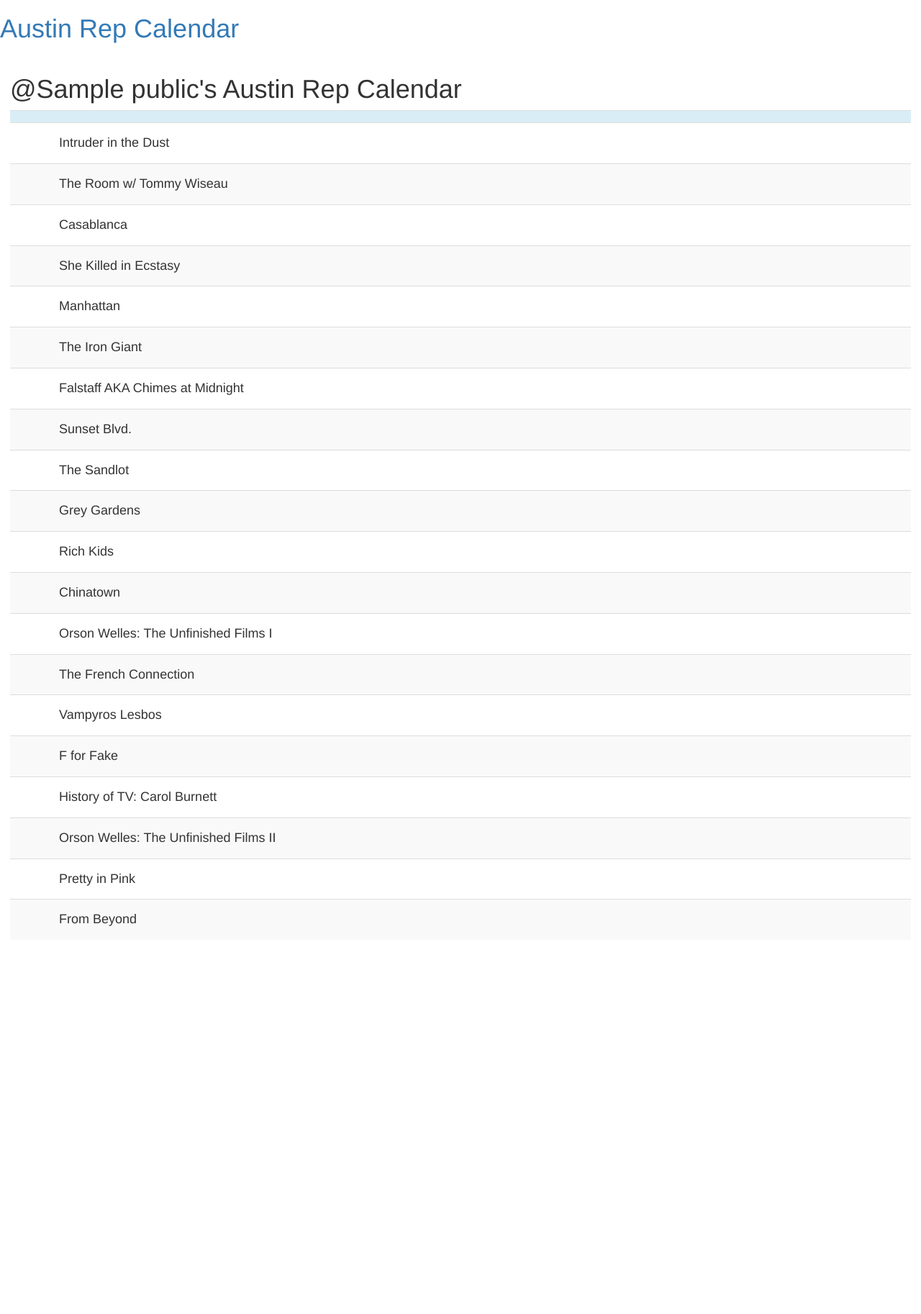
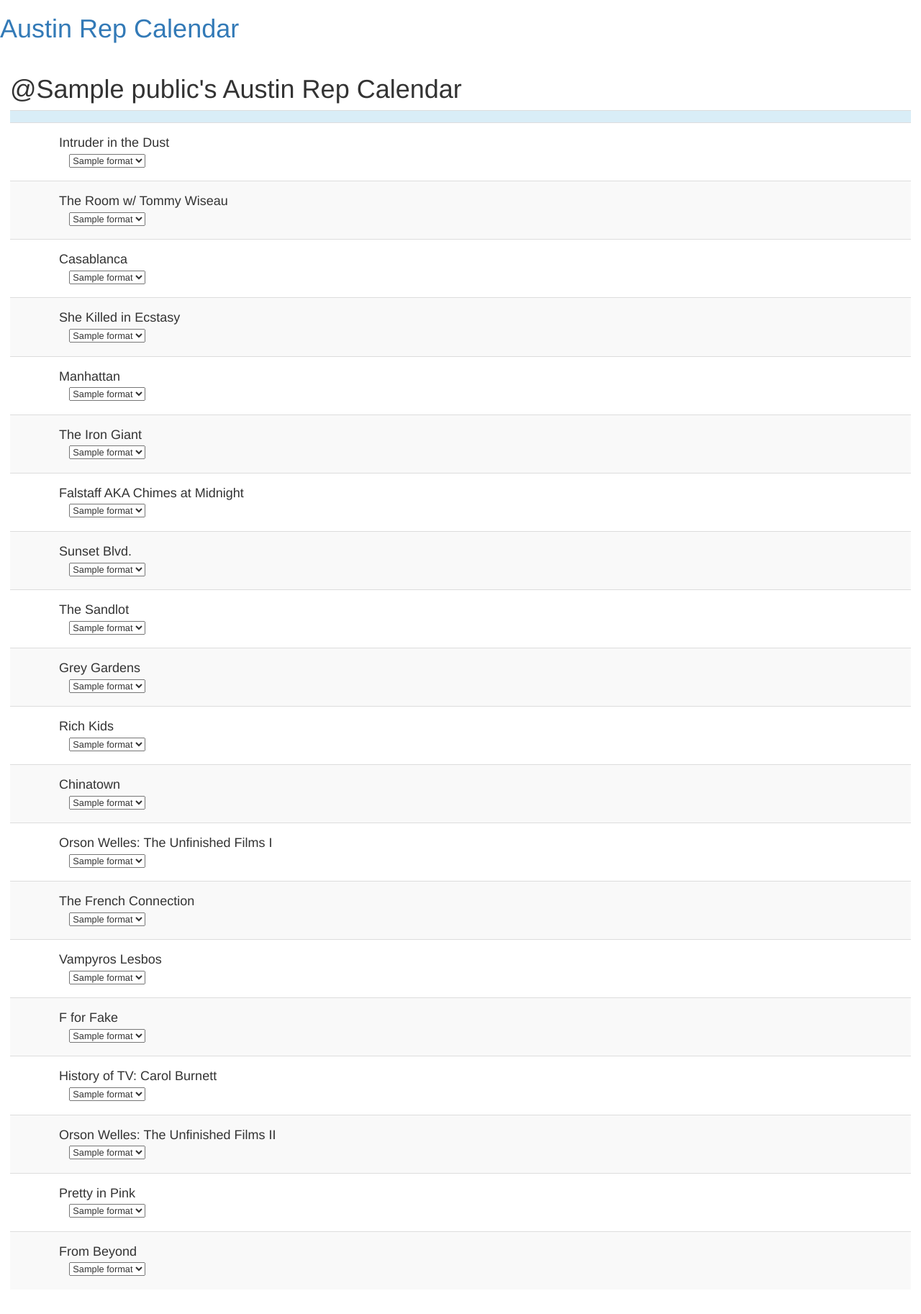
Before and after one commit to zmcghee/reelguide, a Django app: template repertory/templates/events_theirs.html in a window 1280 px wide. Shown: the whole page at 72% size. Before the commit the page ends 1287 px from the top, so only its background shows below. Run offline with Django 3.2, Linux system fonts and the light colour scheme; data comes from the database, SQL or seed files in the repository; tables that the repository leaves empty hold one stand-in row (values such as "Sample post"); the template is opened without the code that fills it: values that come from a table or form of the project are taken from there, most other values are stand-ins (such as "Sample title", 1, 10 or a date in 2020); some libraries are stand-ins or nearby versions.

Commit message:
Add ability for anyone to update event formats

```diff
--- a/repertory/models/events.py
+++ b/repertory/models/events.py
@@ -89,7 +89,7 @@ class EventInstance(models.Model):
             'ticket_url': self.url,
             'tmdb_url': self.tmdb_url,
             'is_film': self.is_film,
-            'format': self.display_format,
+            'format': self.display_format or "Unknown",
             'datetime': self.datetime.strftime(datetime_format),
             'sort_title': self.event.sort_title,
             'sort_datetime': self.datetime.strftime(sort_dt_fmt),
--- a/repertory/templates/calendar.html
+++ b/repertory/templates/calendar.html
@@ -13,7 +13,7 @@
                 </th>
             </tr>
             {% endifchanged %}
-            <tr>
+            <tr data-filtertext="{{ event.title }} {{ event.venue.name }} {{ event.series.name }} {% if event.is_film %}Film{% endif %} {{ event.format }}">
                 <td>
                     <p class="time{% if event.datetime_unconfirmed %} unconfirmed{% endif %}">
                         <nobr>{{ event.datetime|time:"g:i a" }}</nobr>
@@ -30,18 +30,19 @@
                     </h4>
                     <p class="desc">
                         {{ event.venue.name }}
-                        {% if event.format %}
-                        | {{ event.format }}
-                        {% endif %}
                         {% if event.series %}
                         | {{ event.series.name }}
                         {% endif %}
                         {% if event.external_url %}
                         | <a href="{{ event.external_url }}">Tickets</a>
                         {% endif %}
-                        {% if event.is_film %}
-                        <span style="display:none">Film</span>
-                        {% endif %}
+                        &nbsp; &nbsp; <select onchange="reelguide.updateEventFormat({{ event.event_instance_id }}, this.value);" class="format" id="format-{{ event.event_instance_id }}">
+                            {% for format in formats %}
+                            <option{% if format == event.format %} selected{% endif %}>
+                            {% if format == 'Unknown' %}Format?{% else %}{{ format }}{% endif %}
+                            </option>
+                            {% endfor %}
+                          </select>
                     </p>
                 </td>
                 {% if calendar_type == "all" %}
--- a/repertory/templates/css.html
+++ b/repertory/templates/css.html
@@ -15,4 +15,6 @@ tr.info { display:table-row !important; }
 .filter-header { padding-top:0 !important;padding-bottom:0 !important; }
 .filter-header form input { font-weight:normal; }
 div[role=main] { min-height:100vh; }
+#rep .ui-select { display:inline-block;margin:0;vertical-align:middle; }
+#rep .ui-select .ui-btn { zoom:.5; }
 </style>
--- a/repertory/templates/js.html
+++ b/repertory/templates/js.html
@@ -20,6 +20,14 @@ var reelguide = {
   "clear_user": function() {
     reelguide.user.event_ids = [];
     reelguide.updateEventButtonsFromCache();
+  },
+
+  "updateEventFormat": function(event_instance_id, format_value) {
+    // does not require login
+    var params = {"event_id": event_instance_id, "format": format_value};
+    jQuery.post("/api/event/format", params, function(data) {
+        console.log(data);
+    });
   },
 
   "updateEventButtonsFromCache": function() {
--- a/repertory/urls.py
+++ b/repertory/urls.py
@@ -12,6 +12,8 @@ urlpatterns = [
       repertory_api.user_ical_feed, name='api-user-ical-feed'),
     url(r'^api/calendar', repertory_api.upcoming_events,
       name='api-calendar'),
+    url(r'^api/event/format', repertory_api.update_format,
+      name='event-format-update'),
     url(r'^api/me$', repertory_api.user_meta,
       name='api-user-info'),
     url(r'^api/me/login', repertory_api.login_or_register,
--- a/repertory/views.py
+++ b/repertory/views.py
@@ -8,6 +8,7 @@ from django.shortcuts import render, get_object_or_404
 from django.views.generic.base import TemplateView
 
 from repertory.models import EventInstance, ReelUser
+from repertory.api.calendar import _get_all_formats
 
 def upcoming_events():
     items = []
@@ -40,6 +41,7 @@ class AppView(TemplateView):
     def get_context_data(self, **kwargs):
         context = super(AppView, self).get_context_data(**kwargs)
         context['events'] = upcoming_events()
+        context['formats'] = _get_all_formats()
         return context
 
 def appview_from_cache(request):
```
Also changed, not shown: repertory/api/calendar.py (+23 -1 lines).
